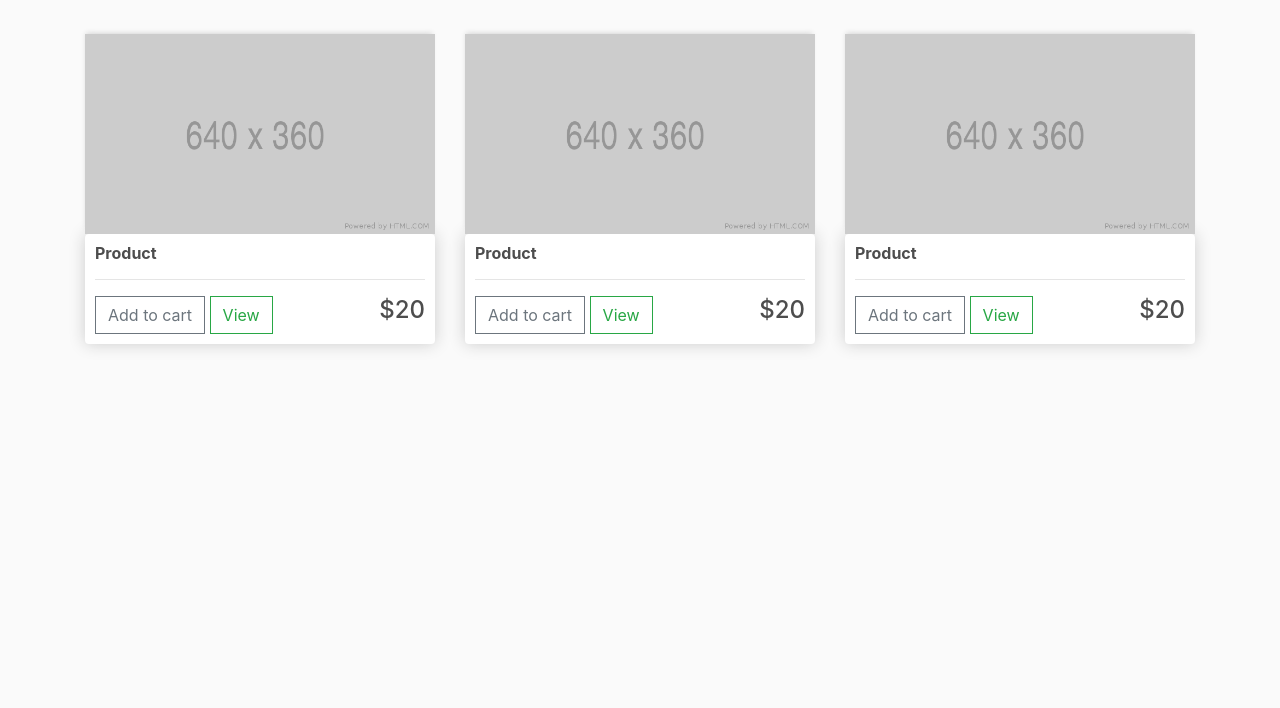
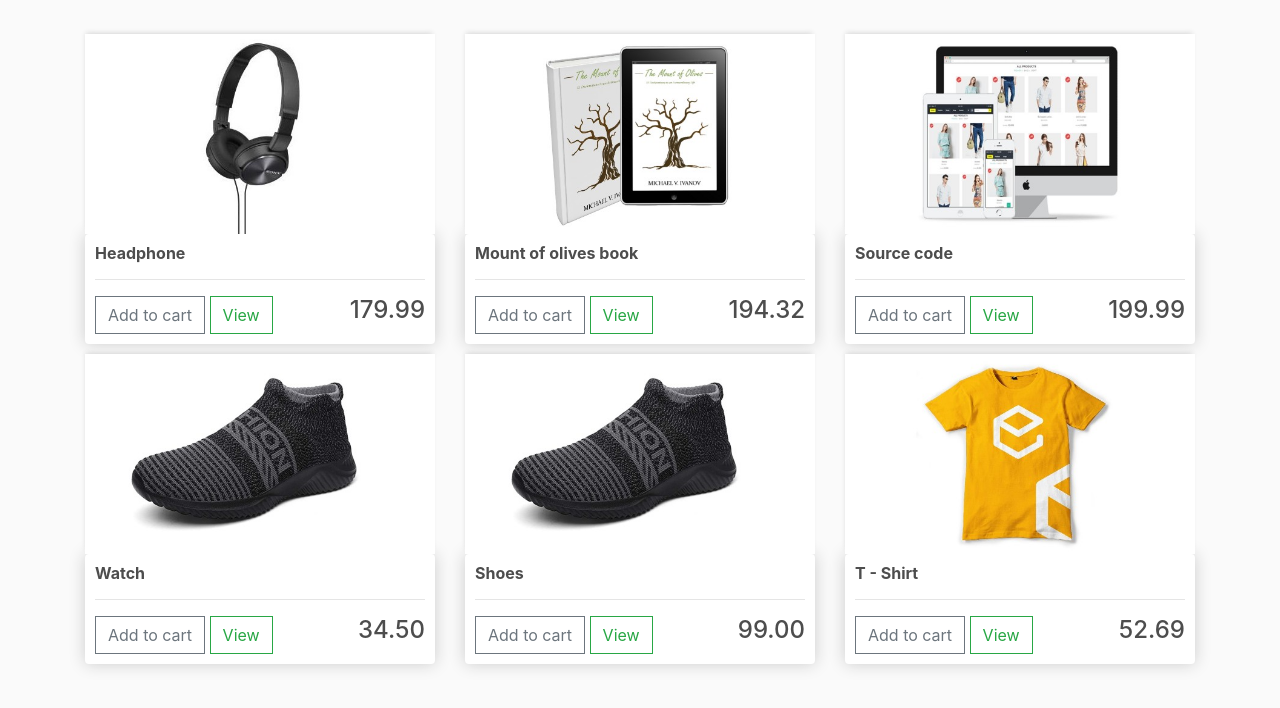
Before and after one commit to SayemKaderChowdhury/Ecommerce, a Django app: page / in a window 1280 px wide. Shown: the part 57-765 px from the top of the page. Run offline with Django 3.2, Linux system fonts and the light colour scheme; data comes from the database, SQL or seed files in the repository; both versions use the stored data as it was after the commit; some libraries are stand-ins or nearby versions.

Commit message:
Created image model and added defalut image route

```diff
--- a/ecommerce/settings.py
+++ b/ecommerce/settings.py
@@ -125,3 +125,7 @@ STATIC_URL = '/static/'
 STATICFILES_DIRS = [
     os.path.join(BASE_DIR, 'static')
 ]
+
+MEDIA_URL = '/images/'
+
+MEDIA_ROOT = os.path.join(BASE_DIR, 'static/images')
--- a/ecommerce/urls.py
+++ b/ecommerce/urls.py
@@ -16,7 +16,12 @@ Including another URLconf
 from django.contrib import admin
 from django.urls import path, include
 
+from django.conf.urls.static import static
+from django.conf import settings
+
 urlpatterns = [
     path('admin/', admin.site.urls),
     path('', include('store.urls')),
 ]
+
+urlpatterns += static(settings.MEDIA_URL, document_root=settings.MEDIA_ROOT)
--- a/store/models.py
+++ b/store/models.py
@@ -16,11 +16,18 @@ class Product(models.Model):
     name = models.CharField(max_length=200, null=True)
     price = models.DecimalField(max_digits=10, decimal_places=5)
     digital = models.BooleanField(default=False, null=True, blank=True)
-
-    # image
+    image = models.ImageField(null=True, blank=True)
 
     def __str__(self):
         return self.name
+
+    @property
+    def imageURL(self):
+        try:
+            url = self.image.url
+        except:
+            url = ''
+        return url
 
 
 class Order(models.Model):
--- a/store/templates/store/store.html
+++ b/store/templates/store/store.html
@@ -3,37 +3,19 @@
 
 {% block content %}
     <div class="row">
+        {% for product in products %}
             <div class="col-lg-4">
-            <img class="thumbnail" src="{% static 'images/placeholder.png' %}" alt="">
+                <img class="thumbnail" src="{{ product.imageURL }}" alt="">
                 <div class="box-element">
-                <h6><strong>Product</strong></h6>
+                    <h6><strong>{{ product.name }}</strong></h6>
                     <hr>
                     <button class="btn btn-outline-secondary add-btn">Add to cart</button>
                     <a class="btn btn-outline-success" href="#">View</a>
-                <h4 style="display: inline-block; float: right">$20</h4>
+                    <h4 style="display: inline-block; float: right">{{ product.price|floatformat:2 }}</h4>
                 </div>
             </div>
+        {% endfor %}
 
-        <div class="col-lg-4">
-            <img class="thumbnail" src="{% static 'images/placeholder.png' %}" alt="">
-            <div class="box-element">
-                <h6><strong>Product</strong></h6>
-                <hr>
-                <button class="btn btn-outline-secondary add-btn">Add to cart</button>
-                <a class="btn btn-outline-success" href="#">View</a>
-                <h4 style="display: inline-block; float: right">$20</h4>
-            </div>
-        </div>
 
-        <div class="col-lg-4">
-            <img class="thumbnail" src="{% static 'images/placeholder.png' %}" alt="">
-            <div class="box-element">
-                <h6><strong>Product</strong></h6>
-                <hr>
-                <button class="btn btn-outline-secondary add-btn">Add to cart</button>
-                <a class="btn btn-outline-success" href="#">View</a>
-                <h4 style="display: inline-block; float: right">$20</h4>
-            </div>
-        </div>
     </div>
 {% endblock %}
```
Also changed, not shown: db.sqlite3, static/images/book.jpg (added), static/images/headphones.jpg (added), static/images/shirt.jpg (added), static/images/shoes.jpg (added), static/images/shoes_htjPcZl.jpg (added), static/images/sourcecode.jpg (added), store/migrations/0002_product_image.py (added). Lines whose indentation alone changed are shown as unchanged.
